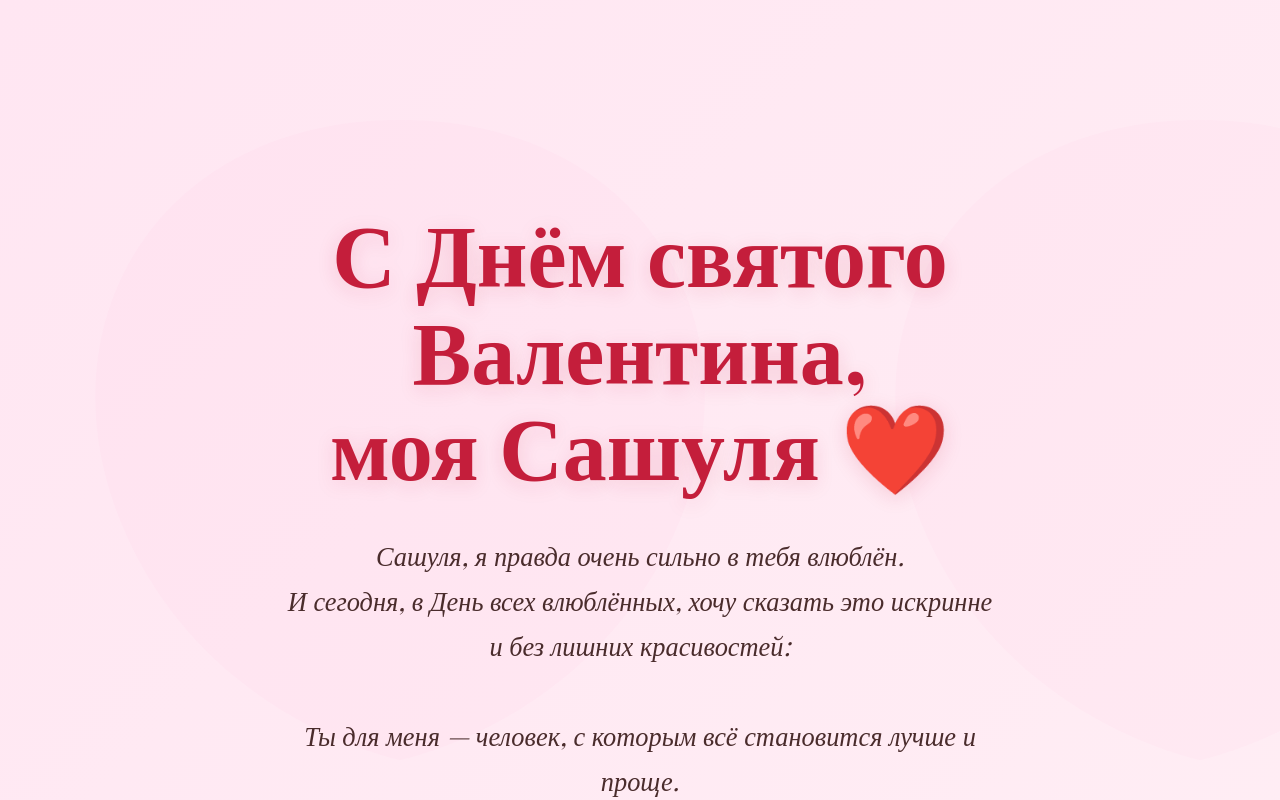
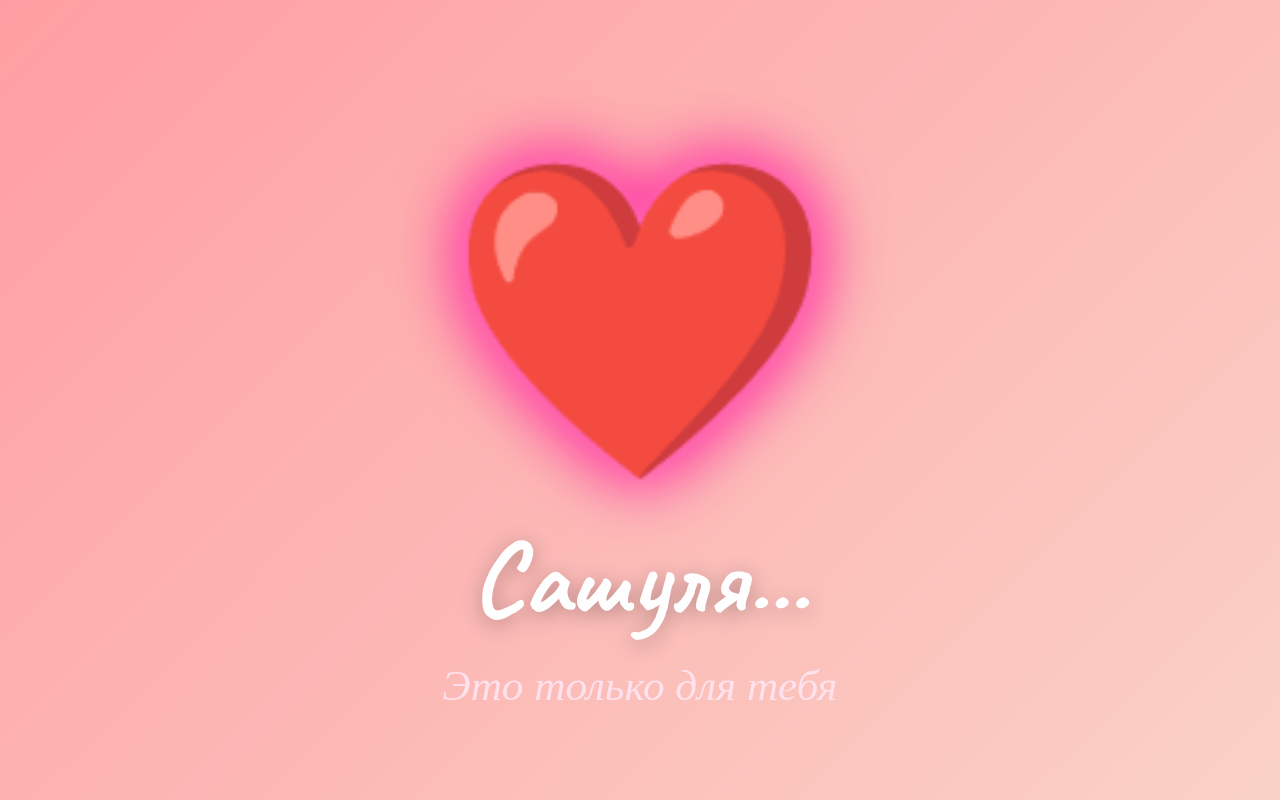
Before and after one commit to DomenFree/iloveyou-sasha, a plain HTML site: page index.html in a window 1280 px wide. Shown: the top 800 px of the page. Drawn offline with nearby package versions, Linux system fonts and the light colour scheme; a web font is replaced by a local one.

Commit message:
Update style.css

```diff
--- a/style.css
+++ b/style.css
@@ -166,6 +166,67 @@ footer {
   font-style: italic;
 }
 
+.intro-overlay {
+  position: fixed;
+  inset: 0;
+  background: linear-gradient(135deg, #ff9a9e 0%, #fad0c4 99%, #fad0c4 100%);
+  display: flex;
+  align-items: center;
+  justify-content: center;
+  z-index: 9999;
+  transition: opacity 1.5s ease;
+  pointer-events: none; /* чтобы не мешал кликам после */
+}
+
+.intro-heart-container {
+  text-align: center;
+  animation: pulse 2s infinite ease-in-out;
+}
+
+.big-heart {
+  font-size: clamp(8rem, 25vw, 18rem);
+  color: #fff;
+  text-shadow: 0 0 40px rgba(255, 105, 180, 0.8),
+               0 0 80px rgba(255, 20, 147, 0.6);
+  animation: glow 3s infinite alternate;
+}
+
+.intro-text {
+  font-size: clamp(3rem, 10vw, 6rem);
+  color: white;
+  margin: 1rem 0;
+  font-family: 'Caveat', cursive;
+  text-shadow: 0 4px 20px rgba(0,0,0,0.3);
+}
+
+.intro-subtext {
+  font-size: clamp(1.5rem, 5vw, 2.5rem);
+  color: #ffe6f2;
+  font-style: italic;
+  opacity: 0.9;
+}
+
+/* Анимации */
+@keyframes pulse {
+  0%, 100% { transform: scale(1); }
+  50% { transform: scale(1.08); }
+}
+
+@keyframes glow {
+  from { text-shadow: 0 0 20px #ff69b4, 0 0 40px #ff1493; }
+  to   { text-shadow: 0 0 40px #ff69b4, 0 0 80px #ff1493, 0 0 120px #ff1493; }
+}
+
+/* Чтобы основной контент был под оверлеем */
+main {
+  opacity: 0;
+  transition: opacity 1.5s ease 5s; /* появляется после intro */
+}
+
+body.loaded main {
+  opacity: 1;
+}
+
 /* Для мобильных — чуть меньше отступов */
 @media (max-width: 600px) {
   .photo-grid {
```
